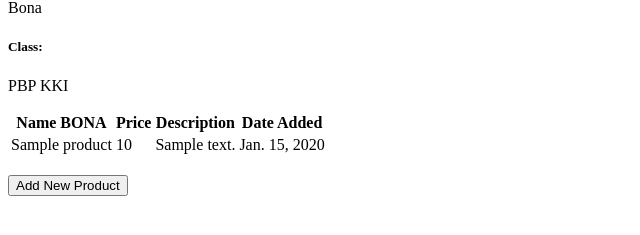
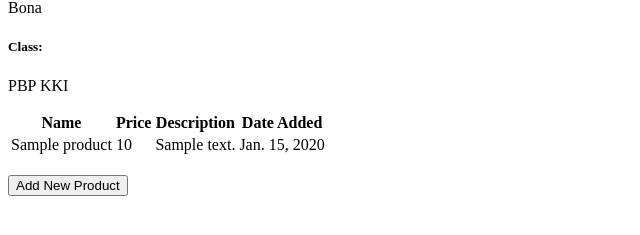
Before and after one commit to bonaventuragal/pbp-23-24-tutorial, a Django app: page / in a window 1280 px wide. Shown: the part 120-355 px from the top of the page, without its empty margins (0-640 px from the left). Run offline with Django 4.2, Linux system fonts and the light colour scheme; tables that the repository leaves empty hold one stand-in row (values such as "Sample post").

Commit message:
fix main html

```diff
--- a/main/templates/main.html
+++ b/main/templates/main.html
@@ -9,7 +9,7 @@
 
 <table>
   <tr>
-    <th>Name BONA</th>
+    <th>Name</th>
     <th>Price</th>
     <th>Description</th>
     <th>Date Added</th>
```
